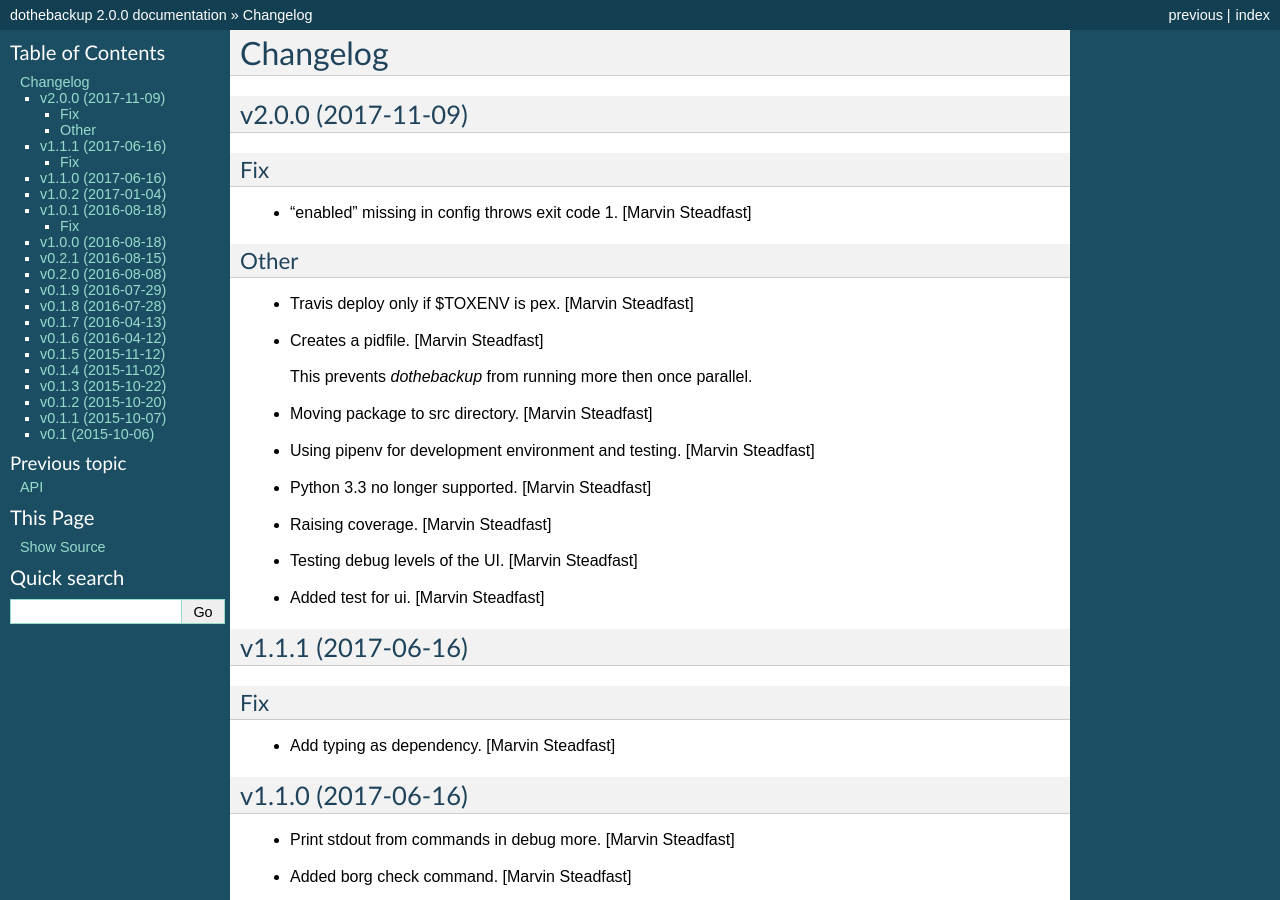
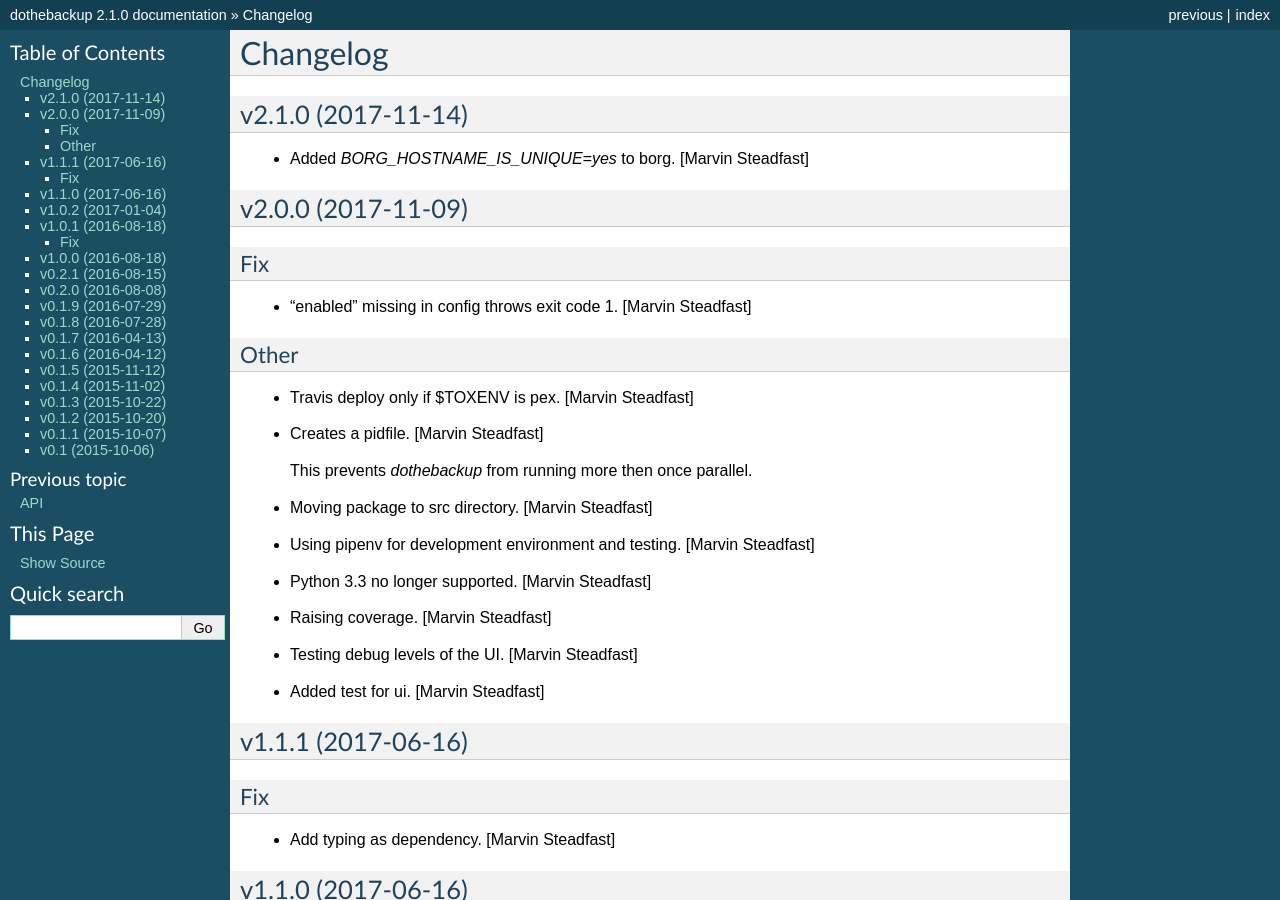
Before and after one commit to xsteadfastx/DoTheBackup, a Sphinx documentation site: the page built from docs/changelog.rst, in a window 1280 px wide and 900 px high. Built offline with Sphinx 7.4.7, drawn with Linux system fonts in a browser that asks for light colours; some of the changed text lies outside the part shown.

Commit message:
prepare 2.1.0 !minor

```diff
--- a/docs/changelog.rst
+++ b/docs/changelog.rst
@@ -1,5 +1,10 @@
 Changelog
 =========
+
+
+v2.1.0 (2017-11-14)
+-------------------
+- Added `BORG_HOSTNAME_IS_UNIQUE=yes` to borg. [Marvin Steadfast]
 
 
 v2.0.0 (2017-11-09)
--- a/setup.py
+++ b/setup.py
@@ -20,7 +20,7 @@
 
     setup(
         name='dothebackup',
-        version='2.0.0',
+        version='2.1.0',
         description='backup tool with plugins',
         author='Marvin Steadfast',
         author_email='marvin@xsteadfastx.org',
```
